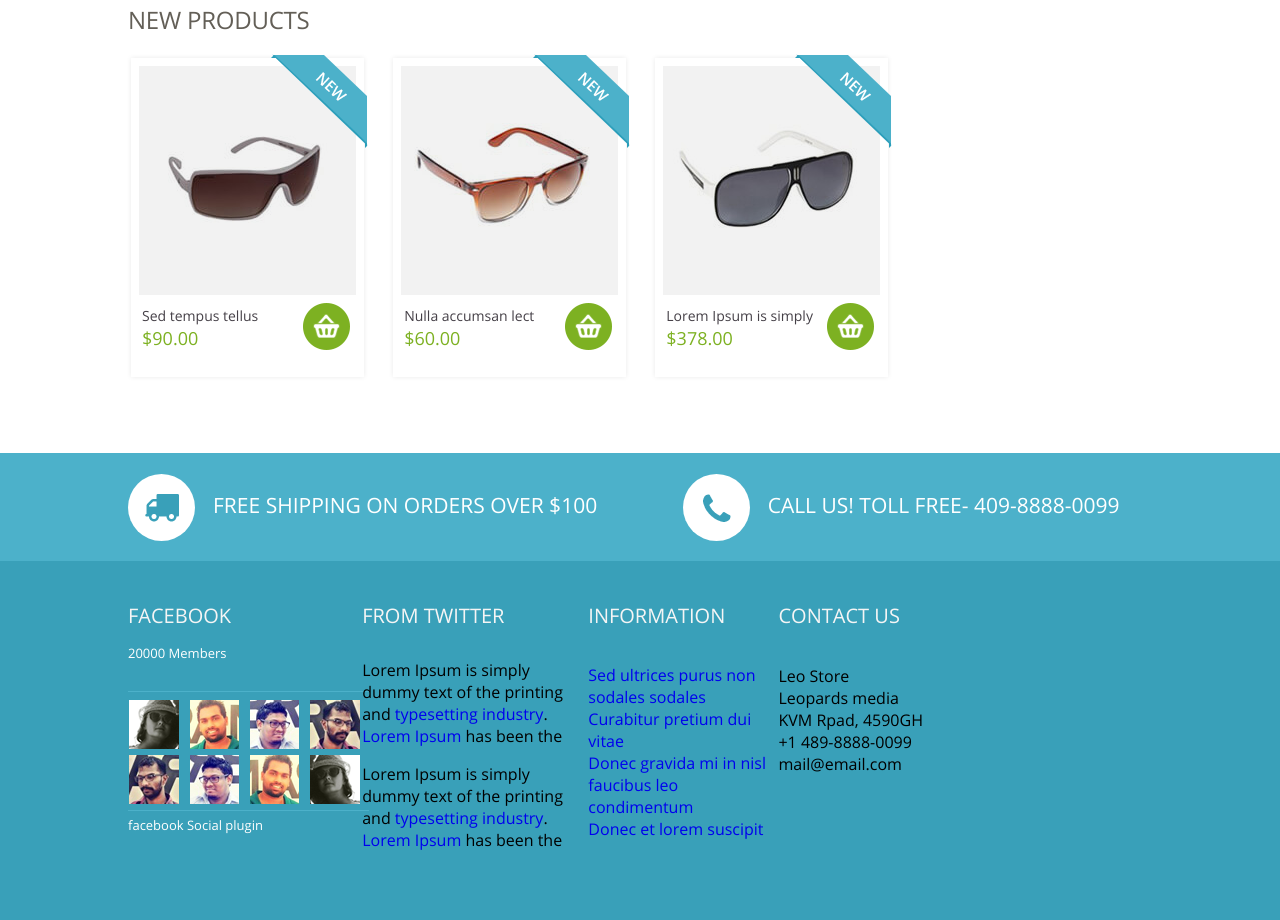
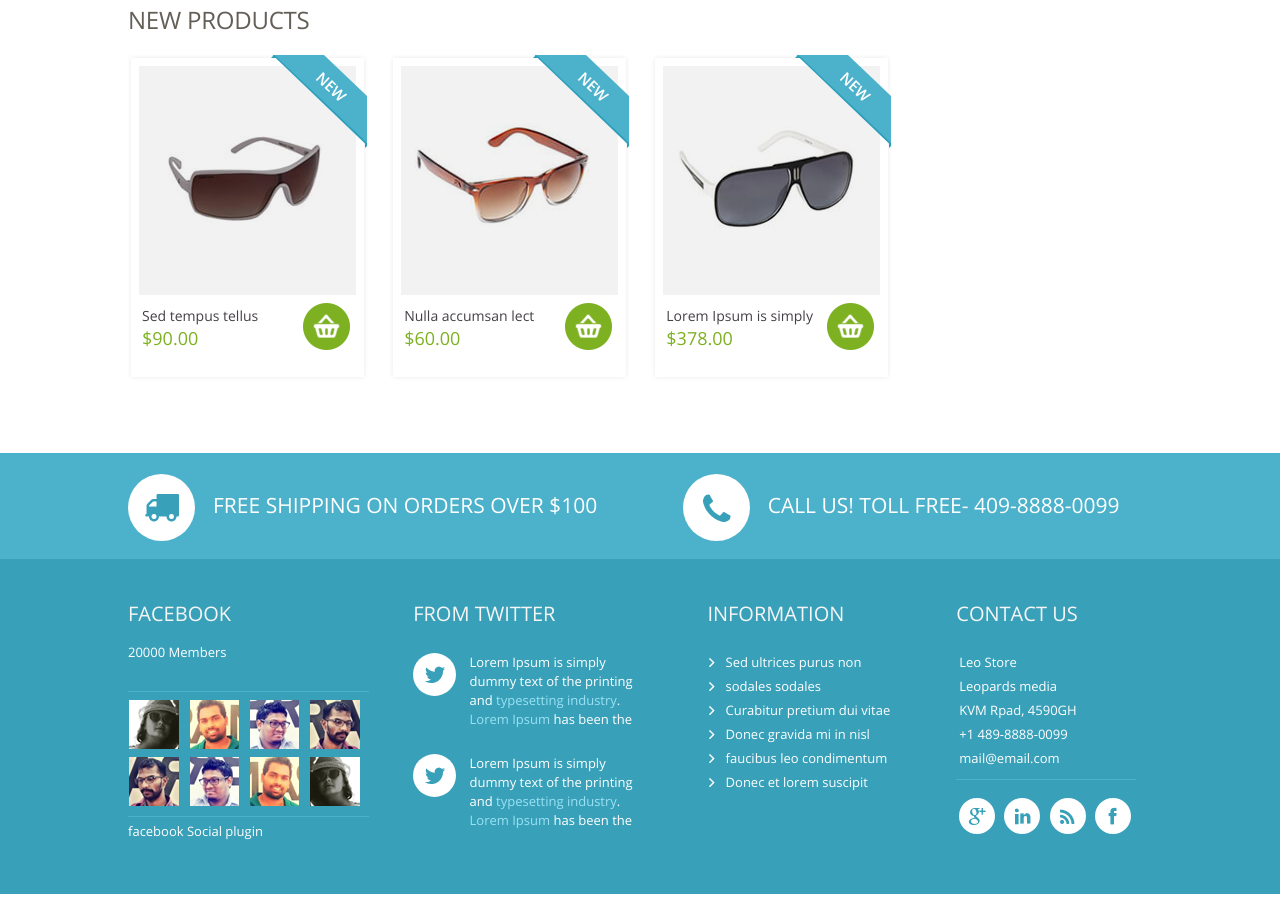
Before and after one commit to EkaterinaTolmach/06_test_maket_in-bl, a plain HTML site: page index.html in a window 1280 px wide. Shown: the part 2188-3108 px from the top of the page. After the commit the page ends 3082 px from the top, so only its background shows below. Drawn offline with Linux system fonts and the light colour scheme; files whose address does not match are found by name.

Commit message:
#add Оформлены стили для основного контента в футере

```diff
--- a/css/style.css
+++ b/css/style.css
@@ -39,6 +39,9 @@ input[type='radio'].visually-hidden {
 }
 a {
     text-decoration: none;
+}
+p {
+    margin: 0;
 }
 button, input {
     outline: none;
@@ -624,7 +627,7 @@ body {
     background-color: #4cb1ca;
 }
 .footer__addition-info-wrap {
-    padding: 21px 0 20px;
+    padding: 21px 0 18px;
     color: #ffffff;
     font-size: 21px;
     text-transform: uppercase;
@@ -708,18 +711,22 @@ body {
 .facebook-widget {
     max-width: 230px;
     vertical-align: top;
+    margin-right: 4.98%;
 }
 .twitter-widget {
     max-width: 222px;
     vertical-align: top;
+    margin-right: 6.65%;
 }
 .information {
     max-width: 186px;
     vertical-align: top;
+    margin-right: 6.05%;
 }
 .contacts {
     max-width: 196px;
     vertical-align: top;
+    margin-right: -6px;
 }
 .footer__title {
     color: #f5f5f5;
@@ -727,22 +734,23 @@ body {
     text-transform: uppercase;
 }
 .facebook-widget__title {
-    margin-bottom: 14px;
+    margin-bottom: 15px;
 }
 .twitter-widget__title {
-    margin-bottom: 30px;
+    margin-bottom: 26px;
 }
 .information__title {
-    margin-bottom: 35px;
+    margin-bottom: 23px;
 }
 .contacts__title {
-    margin-bottom: 36px;
+    margin-bottom: 23px;
 }
 .facebook-widget__counter {
     color: #ffffff;
     font-size: 13px;
     font-weight: 300;
     line-height: 20px;
+    margin-bottom: 1px;
 }
 .facebook-widget__likes {
     width: 47px;
@@ -756,14 +764,14 @@ body {
     margin-top: 4px;
 }
 .facebook-widget__members {
-    padding: 7px 0 1px;
+    padding: 7px 0 3px;
     border-top: 1px solid #4cb1ca;
     border-bottom: 1px solid #4cb1ca;
     margin-right: -11px;
 }
 .facebook-widget__member-item {
     margin-right: 5px;
-    margin-bottom: 4px;
+    margin-bottom: 6px;
     transition: 0.3s;
     line-height: 0;
     border: 1px solid transparent;
@@ -774,5 +782,88 @@ body {
 .facebook-widget__member-img--opposite {
     transform: scale(-1,1);
 }
-
+.twitter-widget__item {
+    display: inline-block;
+    color: #ffffff;
+    font-size: 13px;
+    line-height: 19px;
+    max-height: 75px;
+    margin-bottom: 26px;
+}
+.twitter-widget__item:last-child {
+    margin-bottom: 0;
+}
+.twitter-widget__text {
+    display: inline-block;
+    max-width: 165px;
+    overflow: hidden;
+}
+.twitter-widget__tag-link {
+    color: #9ae2f4;
+    transition: 0.3s;
+}
+.twitter-widget__tag-link:hover {
+    color: #0b4b5a;
+}
+.twitter-widget__item::before {
+    display: inline-block;
+    margin-right: 10px;
+    vertical-align: top;
+    content: "";
+    border-radius: 50%;
+    width: 43px;
+    height: 43px;
+    background: #ffffff url("../img/ico_twitter.png") center center no-repeat;
+}
+.information__link {
+    color: #ffffff;
+    font-size: 13px;
+    line-height: 24px;
+    transition: 0.3s;
+}
+.information__link:hover {
+    color: #9ae2f4;
+}
+.information__item::before {
+    display: inline-block;
+    content: "";
+    width: 9px;
+    height: 9px;
+    background: url("../img/arrow_down.png") center center no-repeat;
+    transform: rotateZ(-90deg);
+    margin-right: 5px;
+}
+.contacts__socials {
+    margin-top: 18px;
+    padding-left: 3px;
+}
+.contacts__info {
+    width: 100%;
+    color: #ffffff;
+    font-size: 13px;
+    line-height: 24px;
+    border-bottom: 1px solid #4cb1ca;
+    padding-bottom: 9px;
+    padding-left: 3px;
+}
+.socials__item {
+    display: inline-block;
+    width: 36px;
+    height: 36px;
+    transition: 0.3s;
+    border-radius: 50%;
+    margin-right: 5px;
+}
+.social-ico__google-plus {
+    background: #ffffff url("../img/ico_google_plus.png") center center no-repeat;
+}
+.social-ico__linkedin {
+    background: #ffffff url("../img/ico_linkedin.png") center center no-repeat;
+}
+.social-ico__rss {
+    background: #ffffff url("../img/ico_rss.png") center center no-repeat;
+}
+.social-ico__facebook {
+    background: #ffffff url("../img/ico_facebook.png") center center no-repeat;
+}
 /*-----------------------Конец блока "footer"------------------------*/
```
